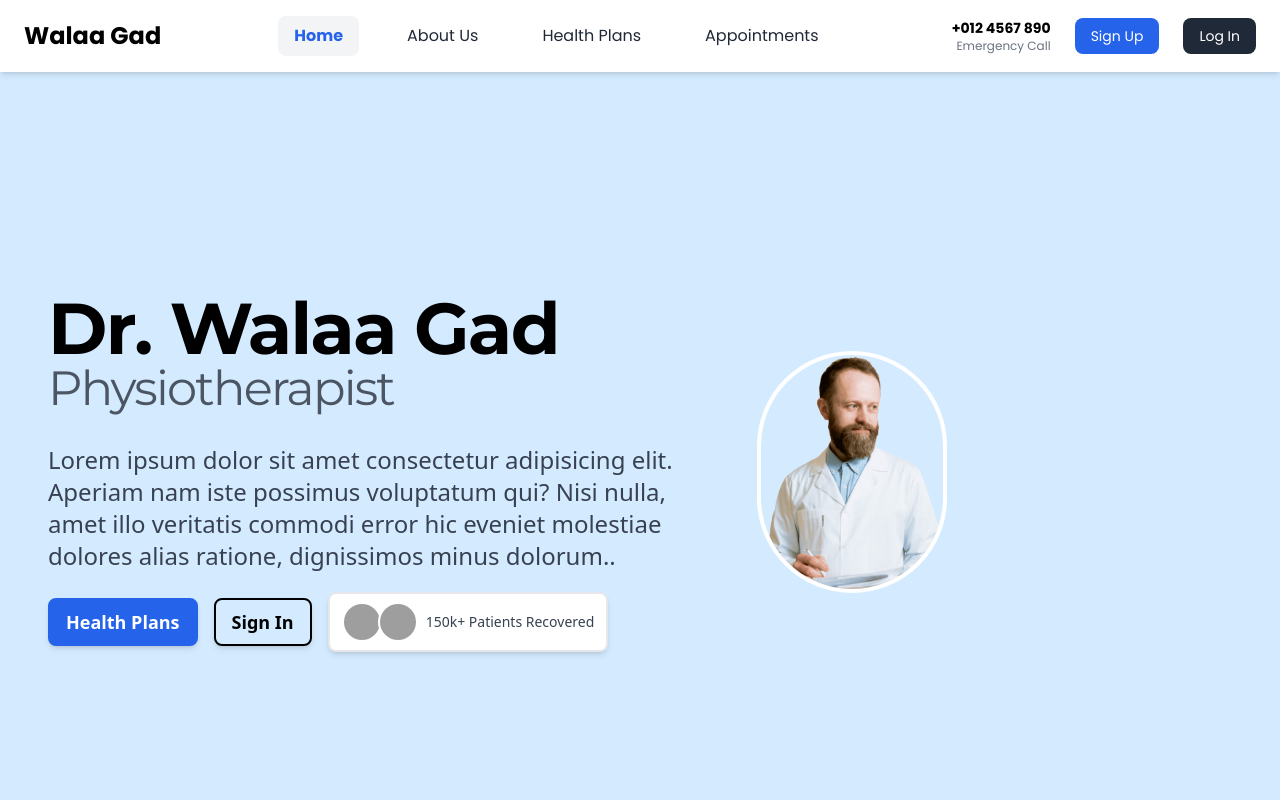
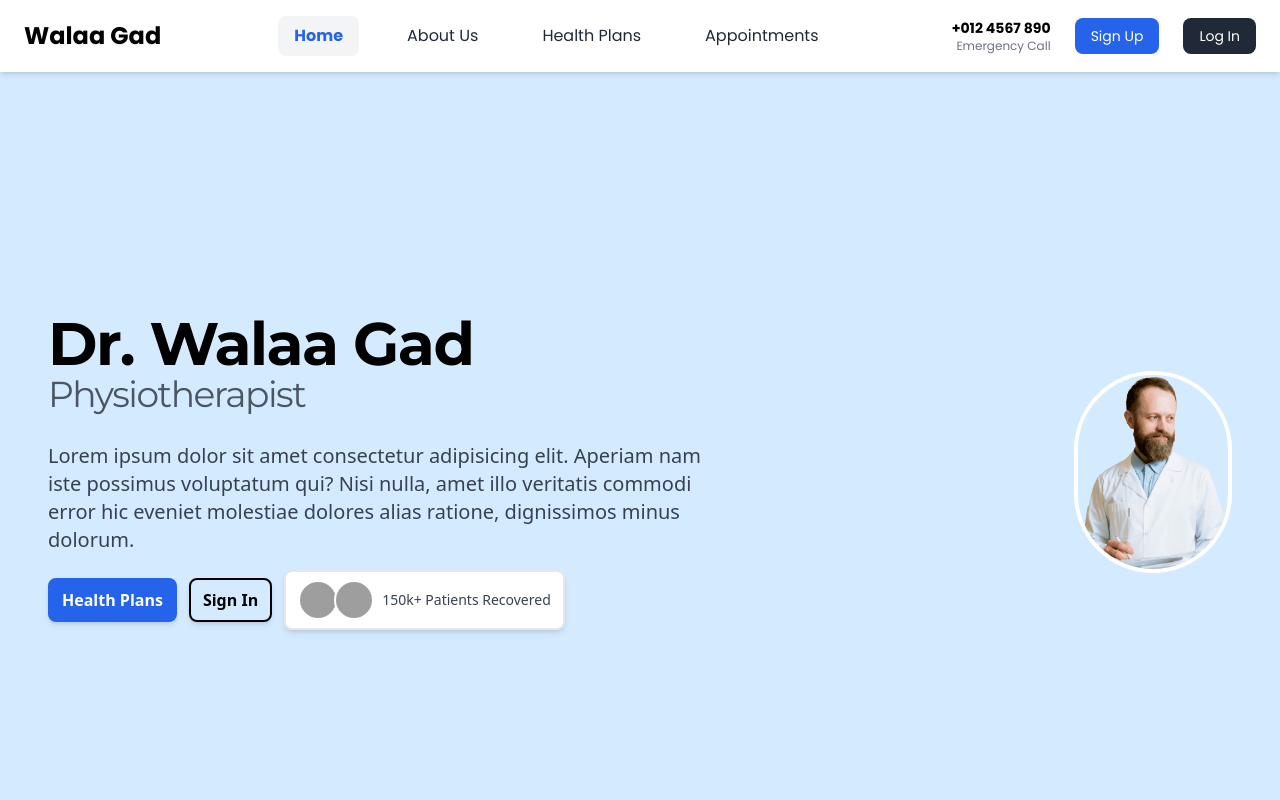
Before and after one commit to ahmed-codics/walaa, a React (Vite) app: page / in a window 1280 px wide. Shown: the top 800 px of the page. Built offline with nearby package versions, Linux system fonts and the light colour scheme; no server answers; grey boxes are pictures that could not be loaded.

Commit message:
Update Header.jsx

```diff
--- a/src/components/Header.jsx
+++ b/src/components/Header.jsx
@@ -11,27 +11,27 @@ const Header = () => {
   }, [checkAuth]);
 
   return (
-    <div className="bg-[#d4ebff] text-black min-h-screen flex items-center px-4 md:px-12 py-8 md:py-16">
-      <div className="max-w-screen-xl mx-auto grid lg:grid-cols-12 gap-8">
+    <div className="bg-[#d4ebff] text-black min-h-screen flex items-center px-4 md:px-12 py-4 md:py-12">
+      <div className="max-w-screen-xl mx-auto grid lg:grid-cols-12 gap-6 md:gap-8">
         {/* Left Section */}
         <div className="lg:col-span-6 xl:col-span-7 flex flex-col items-start text-left">
-          <h1 className="text-3xl sm:text-4xl md:text-6xl lg:text-7xl font-bold font-montserrat leading-tight tracking-tight">
+          <h1 className="text-2xl sm:text-3xl md:text-5xl lg:text-6xl font-bold font-montserrat leading-tight tracking-tight">
             Dr. Walaa Gad{" "}
-            <span className="text-lg sm:text-xl md:text-3xl lg:text-5xl font-light align-top text-gray-600">
+            <span className="text-base sm:text-lg md:text-2xl lg:text-4xl font-light align-top text-gray-600">
               Physiotherapist
             </span>
           </h1>
-          <p className="mt-2 text-sm sm:text-base md:text-lg lg:text-2xl text-gray-700">
+          <p className="mt-2 text-xs sm:text-sm md:text-base lg:text-xl text-gray-700">
             Lorem ipsum dolor sit amet consectetur adipisicing elit. Aperiam nam
             iste possimus voluptatum qui? Nisi nulla, amet illo veritatis commodi
             error hic eveniet molestiae dolores alias ratione, dignissimos minus
-            dolorum..
+            dolorum.
           </p>
           {/* Buttons and Badge */}
-          <div className="mt-5 flex flex-wrap items-center gap-4">
+          <div className="mt-4 flex flex-wrap items-center gap-3">
             <a
               href="#"
-              className="px-4 py-2 text-sm md:text-lg font-semibold text-white bg-blue-600 rounded-lg hover:bg-[#d4ebff] hover:text-blue-600 border-2 border-blue-600 transition-all shadow-md"
+              className="px-3 py-2 text-xs md:text-base font-semibold text-white bg-blue-600 rounded-lg hover:bg-[#d4ebff] hover:text-blue-600 border-2 border-blue-600 transition-all shadow-md"
             >
               Health Plans
             </a>
@@ -39,7 +39,7 @@ const Header = () => {
             {authUser ? (
               <a
                 href="/appointments"
-                className="px-4 py-2 text-sm md:text-lg font-semibold text-white bg-green-600 rounded-lg hover:bg-green-700 transition-all shadow-md"
+                className="px-3 py-2 text-xs md:text-base font-semibold text-white bg-green-600 rounded-lg hover:bg-green-700 transition-all shadow-md"
               >
                 Appointments
               </a>
@@ -47,7 +47,7 @@ const Header = () => {
               <a
                 href="#"
                 onClick={() => openModal("signIn")}
-                className="px-4 py-2 text-sm md:text-lg font-semibold border-2 border-black text-black rounded-lg hover:bg-black hover:text-[#d4ebff] transition-all shadow-md"
+                className="px-3 py-2 text-xs md:text-base font-semibold border-2 border-black text-black rounded-lg hover:bg-black hover:text-[#d4ebff] transition-all shadow-md"
               >
                 Sign In
               </a>
@@ -67,9 +67,9 @@ const Header = () => {
         </div>
 
         {/* Right Section - Doctor Image */}
-        <div className="lg:col-span-6 xl:col-span-5 flex flex-col items-center lg:flex-row lg:items-center gap-6 mt-6 lg:mt-0">
+        <div className="lg:col-span-6 xl:col-span-5 flex justify-center lg:justify-end items-center">
           <img
-            className="hidden lg:block w-1/3 xl:w-2/5 border-4 border-white rounded-full"
+            className="hidden md:block w-2/5 lg:w-1/3 xl:w-1/3 border-4 border-white rounded-full"
             src="/doc.png"
             alt="Doctor"
           />
```
